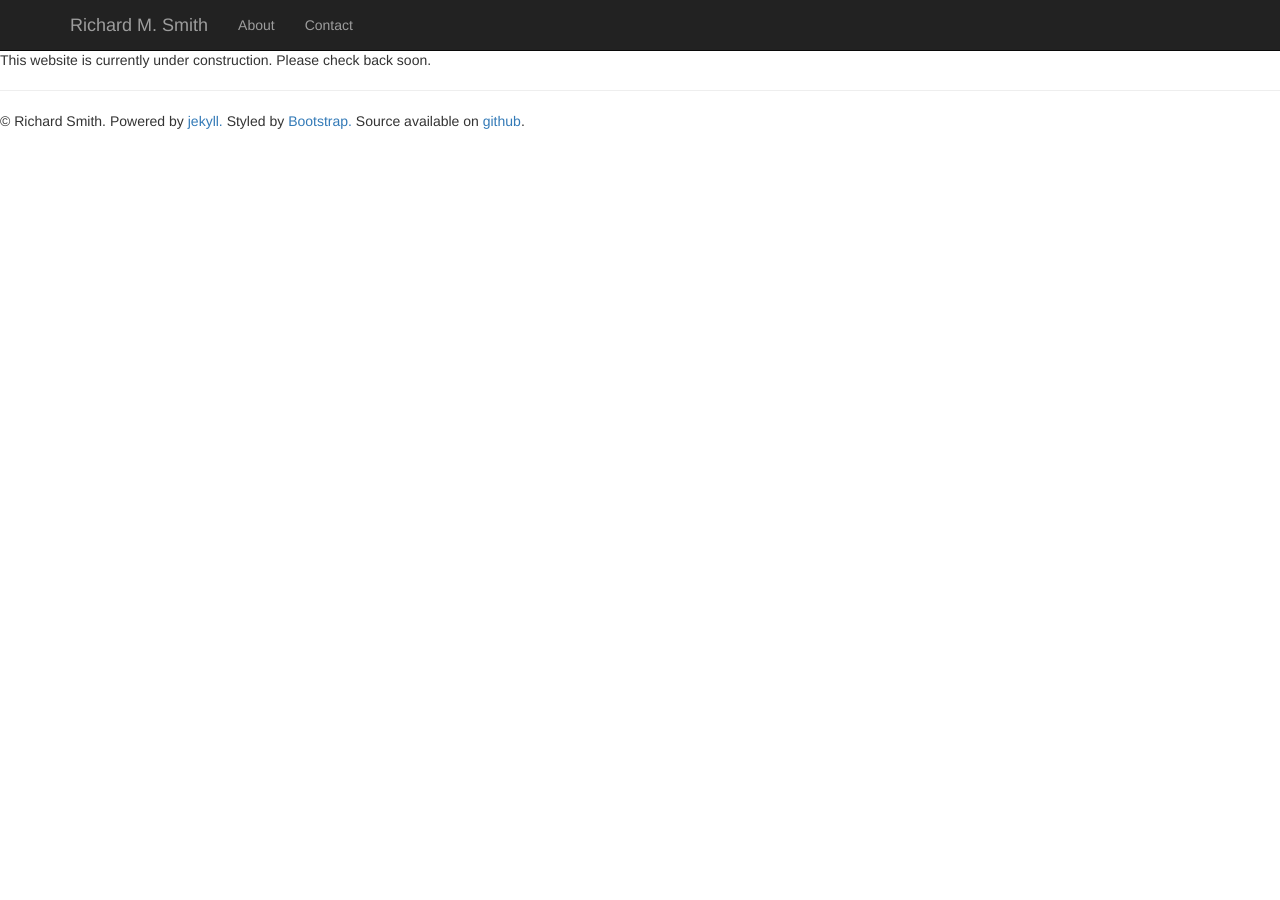
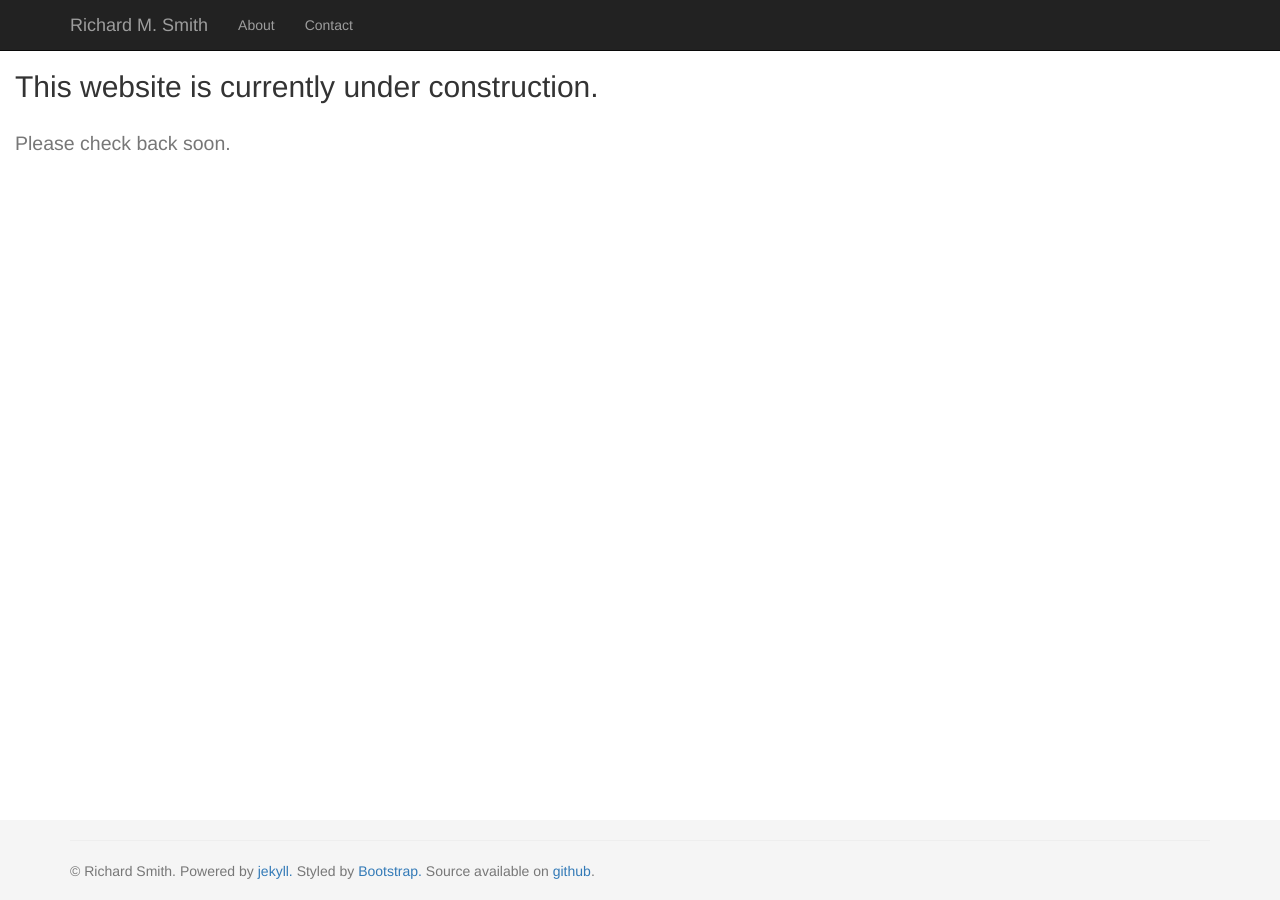
Before and after one commit to Smudgerville/smudgerville.github.io, a Jekyll site: the page built from about.md, in a window 1280 px wide. Built offline with Jekyll 4.4.1, drawn with Linux system fonts in a browser that asks for light colours; nearby versions of some CDN libraries.

Commit message:
Sticky Footer

```diff
--- a/_includes/footer.html
+++ b/_includes/footer.html
@@ -1,8 +1,8 @@
-<footer class="site-footer">
+<footer class="footer">
 
-  <div class="footer">
-    <hr>
-    <p>&copy; Richard Smith. Powered by <a href="http://jekyllrb.com/">jekyll.</a>
+  <div class="container">
+    <hr></hr>
+    <p class="text-muted">&copy; Richard Smith. Powered by <a href="http://jekyllrb.com/">jekyll.</a>
       Styled by <a href="http://getbootstrap.com/">Bootstrap.</a>
       <!-- <a href="http://yihui.name/knitr/">knitr</a>, and
       <a href="http://johnmacfarlane.net/pandoc/">pandoc</a>. -->
--- a/about.md
+++ b/about.md
@@ -4,4 +4,10 @@ title: About
 permalink: /about/
 ---
 
-This website is currently under construction.  Please check back soon.
+<div class = "container-fluid">
+
+<h2>This website is currently under construction.</h2>
+
+<h2><small>Please check back soon.</small></h2>
+
+</div>
--- a/assets/css/style.scss
+++ b/assets/css/style.scss
@@ -1,8 +1,7 @@
 ---
 ---
-// import bootstrap
-@import "bootstrap";
 
+// basic bootstrap template css
 body {
   padding-top: 50px;
 }
@@ -11,6 +10,28 @@ body {
   text-align: center;
 }
 
+/* Sticky footer styles
+-------------------------------------------------- */
+html {
+  position: relative;
+  min-height: 100%;
+}
+body {
+  /* Margin bottom by footer height */
+  margin-bottom: 60px;
+}
+.footer {
+  position: absolute;
+  bottom: 0;
+  width: 100%;
+  /* Set the fixed height of the footer here */
+  height: 80px;
+  background-color: #f5f5f5;
+}
+
+
+// import bootstrap
+@import "bootstrap";
 
 /**
 * Icons (from jekyll original template)
--- a/contact.html
+++ b/contact.html
@@ -7,8 +7,6 @@ permalink: /contact/
 <div class="footer-col-wrapper">
   <div class="footer-col  footer-col-1">
     <ul class="contact-list">
-      <li>{{ site.title }}</li>
-      <li><a href="mailto:{{ site.email }}">{{ site.email }}</a></li>
     </ul>
   </div>
 
```
Also changed, not shown: 5 other files.
